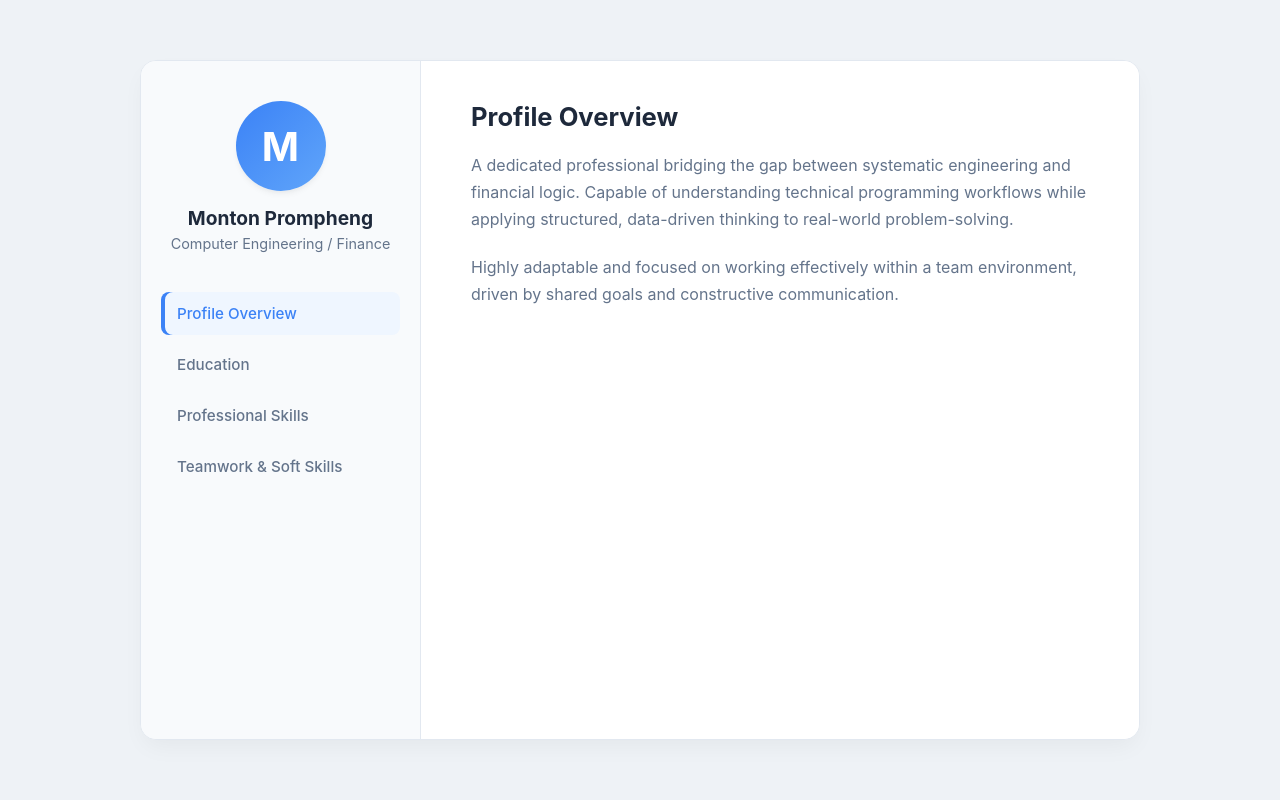
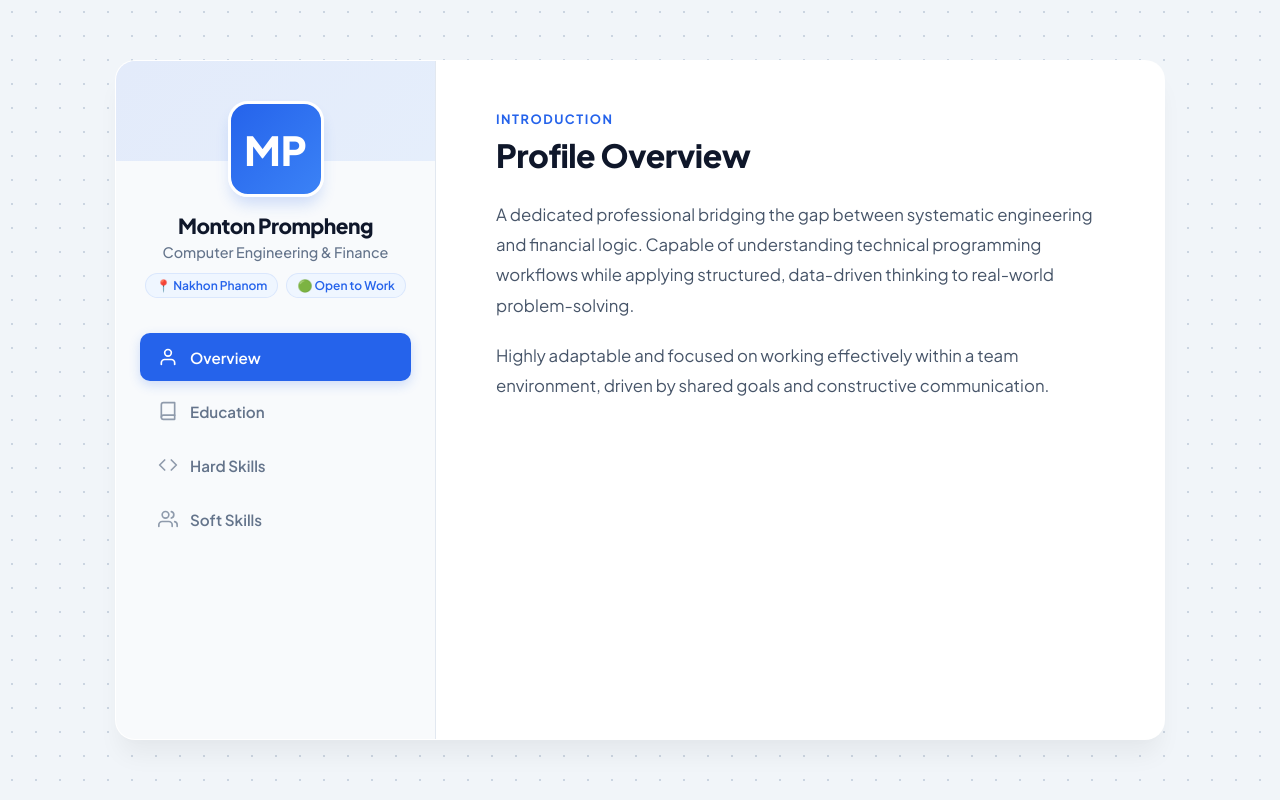
Before and after one commit to yujiminbluu/D-P, a plain HTML site: page index.html in a window 1280 px wide. Drawn offline with Linux system fonts and the light colour scheme.

Commit message:
แก้ UI index.html

```diff
--- a/index.html
+++ b/index.html
@@ -3,99 +3,182 @@
 <head>
     <meta charset="UTF-8">
     <meta name="viewport" content="width=device-width, initial-scale=1.0, maximum-scale=1.0, user-scalable=no">
-    <title>Monton Prompheng | Professional GUI</title>
+    <title>Monton Prompheng | Professional Portfolio</title>
+
+    <link rel="preconnect" href="https://fonts.googleapis.com">
+    <link rel="preconnect" href="https://fonts.gstatic.com" crossorigin>
+    <link href="https://fonts.googleapis.com/css2?family=Plus+Jakarta+Sans:wght@400;500;600;700;800&display=swap" rel="stylesheet">
+
     <style>
         :root {
-            --bg-body: #eef2f6;
+            --bg-body: #f1f5f9;
             --bg-surface: #ffffff;
-            --text-primary: #1e293b;
+            --text-primary: #0f172a;
             --text-secondary: #64748b;
-            --accent-main: #3b82f6;
+            --accent-main: #2563eb;
+            --accent-gradient: linear-gradient(135deg, #2563eb, #3b82f6);
             --accent-light: #eff6ff;
             --border-color: #e2e8f0;
+            --shadow-sm: 0 1px 2px 0 rgba(0, 0, 0, 0.05);
             --shadow-md: 0 4px 6px -1px rgba(0,0,0,0.05), 0 2px 4px -1px rgba(0,0,0,0.03);
-            --shadow-lg: 0 10px 25px -5px rgba(0,0,0,0.05);
+            --shadow-lg: 0 20px 25px -5px rgba(0,0,0,0.05), 0 8px 10px -6px rgba(0,0,0,0.01);
         }
 
         * {
             box-sizing: border-box;
             margin: 0;
             padding: 0;
-            font-family: 'Inter', -apple-system, BlinkMacSystemFont, "Segoe UI", Roboto, sans-serif;
-            -webkit-tap-highlight-color: transparent; /* เอาแสงกระพริบตอนกดในมือถือออก */
+            font-family: 'Plus Jakarta Sans', sans-serif;
+            -webkit-tap-highlight-color: transparent;
         }
 
         body {
             background-color: var(--bg-body);
+            /* เพิ่มลาย Dot Pattern ให้พื้นหลังไม่ดูโล่ง */
+            background-image: radial-gradient(#cbd5e1 1px, transparent 1px);
+            background-size: 24px 24px;
             color: var(--text-primary);
             height: 100vh;
             width: 100vw;
             display: flex;
             justify-content: center;
             align-items: center;
-            overflow: hidden; /* ป้องกันการเลื่อนหน้าเว็บทั้งหน้า */
+            overflow: hidden;
+            position: relative;
         }
 
-        /* โครงสร้างแอปพลิเคชัน */
+        /* เพิ่มแสง Glow ด้านหลังแอปให้ดูมีมิติ */
+        body::before {
+            content: '';
+            position: absolute;
+            width: 40vw;
+            height: 40vw;
+            background: radial-gradient(circle, rgba(37, 99, 235, 0.08) 0%, transparent 70%);
+            top: 50%;
+            left: 50%;
+            transform: translate(-50%, -50%);
+            z-index: -1;
+            pointer-events: none;
+        }
+
         .app-window {
             background-color: var(--bg-surface);
             width: 100%;
-            max-width: 1000px;
+            max-width: 1050px;
             display: flex;
             overflow: hidden;
             transition: all 0.3s ease;
+            position: relative;
+            z-index: 1;
         }
 
         .sidebar {
             background-color: #f8fafc;
             display: flex;
             transition: all 0.3s ease;
+            position: relative;
+        }
+
+        /* แถบตกแต่งหัว Sidebar */
+        .sidebar-header-bg {
+            position: absolute;
+            top: 0;
+            left: 0;
+            width: 100%;
+            height: 100px;
+            background: var(--accent-gradient);
+            opacity: 0.1;
+            z-index: 0;
         }
 
         .profile-section {
             display: flex;
             transition: all 0.3s ease;
+            position: relative;
+            z-index: 1;
         }
 
         .avatar-placeholder {
-            background: linear-gradient(135deg, var(--accent-main), #60a5fa);
+            background: var(--accent-gradient);
             color: white;
-            border-radius: 50%;
+            border-radius: 20px; /* เปลี่ยนจากวงกลมเป็นขอบมนให้ดู Modern ขึ้น */
             display: flex;
             justify-content: center;
             align-items: center;
-            font-weight: bold;
-            box-shadow: var(--shadow-md);
+            font-weight: 800;
+            box-shadow: 0 10px 15px -3px rgba(37, 99, 235, 0.2);
             flex-shrink: 0;
+            border: 3px solid white;
+        }
+
+        /* ป้าย Tag เล็กๆ ใต้โปรไฟล์ */
+        .badges-container {
+            display: flex;
+            gap: 8px;
+            flex-wrap: wrap;
+            margin-top: 12px;
+        }
+
+        .badge {
+            background: var(--accent-light);
+            color: var(--accent-main);
+            padding: 4px 10px;
+            border-radius: 20px;
+            font-size: 0.75rem;
+            font-weight: 600;
+            display: flex;
+            align-items: center;
+            gap: 4px;
+            border: 1px solid rgba(37, 99, 235, 0.1);
         }
 
         .nav-menu {
             display: flex;
-            gap: 8px;
+            gap: 6px;
+            position: relative;
+            z-index: 1;
         }
 
         .nav-item {
-            border-radius: 8px;
+            border-radius: 10px;
             cursor: pointer;
             font-size: 0.95rem;
-            font-weight: 500;
+            font-weight: 600;
             color: var(--text-secondary);
-            transition: all 0.3s ease;
+            transition: all 0.3s cubic-bezier(0.4, 0, 0.2, 1);
             display: flex;
             align-items: center;
+            gap: 12px;
             background: transparent;
             border: none;
             white-space: nowrap;
         }
 
+        .nav-item svg {
+            width: 20px;
+            height: 20px;
+            stroke: currentColor;
+            stroke-width: 2;
+            fill: none;
+            stroke-linecap: round;
+            stroke-linejoin: round;
+            opacity: 0.7;
+            transition: all 0.3s ease;
+        }
+
         .nav-item:hover {
-            background-color: var(--border-color);
+            background-color: #f1f5f9;
             color: var(--text-primary);
         }
 
         .nav-item.active {
-            background-color: var(--accent-light);
-            color: var(--accent-main);
+            background-color: var(--accent-main);
+            color: white;
+            box-shadow: 0 4px 12px rgba(37, 99, 235, 0.2);
+        }
+
+        .nav-item.active svg {
+            opacity: 1;
         }
 
         .main-content {
@@ -105,77 +188,69 @@
             background-color: var(--bg-surface);
         }
 
-        /* ซ่อน Scrollbar แต่ยังเลื่อนได้ (เพื่อความสวยงามแบบแอป) */
-        ::-webkit-scrollbar {
-            width: 6px;
-            height: 6px;
-        }
-        ::-webkit-scrollbar-track {
-            background: transparent;
-        }
-        ::-webkit-scrollbar-thumb {
-            background: #cbd5e1;
-            border-radius: 10px;
-        }
+        ::-webkit-scrollbar { width: 8px; height: 8px; }
+        ::-webkit-scrollbar-track { background: transparent; }
+        ::-webkit-scrollbar-thumb { background: #cbd5e1; border-radius: 10px; border: 2px solid var(--bg-surface); }
+        ::-webkit-scrollbar-thumb:hover { background: #94a3b8; }
 
         /* -------------------------------------------
-           [1] โหมดแนวนอน (Landscape / PC Desktop)
+           [1] โหมดแนวนอน (Landscape / PC)
            ------------------------------------------- */
         @media (orientation: landscape) {
             .app-window {
                 height: 85vh;
-                border-radius: 16px;
+                border-radius: 20px;
                 box-shadow: var(--shadow-lg);
-                border: 1px solid var(--border-color);
-                flex-direction: row; /* เรียงซ้าย-ขวา */
+                border: 1px solid rgba(255, 255, 255, 0.8);
+                flex-direction: row;
             }
             .sidebar {
-                width: 280px;
-                flex-direction: column; /* เมนูเรียงบนลงล่าง */
+                width: 320px;
+                flex-direction: column;
                 border-right: 1px solid var(--border-color);
-                padding: 40px 20px;
+                padding: 40px 24px;
             }
             .profile-section {
                 flex-direction: column;
                 align-items: center;
                 text-align: center;
-                margin-bottom: 40px;
+                margin-bottom: 35px;
             }
             .avatar-placeholder {
-                width: 90px;
-                height: 90px;
+                width: 96px;
+                height: 96px;
                 font-size: 2.5rem;
                 margin-bottom: 15px;
             }
-            .profile-name { font-size: 1.2rem; font-weight: 700; }
-            .profile-role { font-size: 0.9rem; color: var(--text-secondary); margin-top: 5px; }
+            .profile-name { font-size: 1.3rem; font-weight: 800; letter-spacing: -0.5px; }
+            .profile-role { font-size: 0.9rem; color: var(--text-secondary); margin-top: 4px; font-weight: 500;}
+            .badges-container { justify-content: center; }
 
             .nav-menu { flex-direction: column; }
-            .nav-item { padding: 12px 16px; text-align: left; }
-            .nav-item.active { box-shadow: inset 4px 0 0 var(--accent-main); }
+            .nav-item { padding: 14px 18px; text-align: left; }
 
-            .main-content { padding: 40px 50px; }
+            .main-content { padding: 50px 60px; }
         }
 
         /* -------------------------------------------
-           [2] โหมดแนวตั้ง (Portrait / Mobile Phone)
+           [2] โหมดแนวตั้ง (Portrait / Mobile)
            ------------------------------------------- */
         @media (orientation: portrait) {
             .app-window {
                 height: 100vh;
                 width: 100vw;
-                border-radius: 0; /* เอาขอบโค้งออกให้เต็มจอ */
-                flex-direction: column; /* เรียงบนลงล่าง */
+                border-radius: 0;
+                flex-direction: column;
             }
             .sidebar {
                 width: 100%;
                 flex-direction: column;
                 border-bottom: 1px solid var(--border-color);
                 padding: 20px 20px 10px 20px;
-                background-color: var(--bg-surface);
-                box-shadow: 0 2px 10px rgba(0,0,0,0.02);
                 z-index: 10;
+                box-shadow: var(--shadow-sm);
             }
+            .sidebar-header-bg { height: 100%; opacity: 0.05; }
             .profile-section {
                 flex-direction: row;
                 align-items: center;
@@ -184,82 +259,145 @@
                 gap: 15px;
             }
             .avatar-placeholder {
-                width: 60px;
-                height: 60px;
-                font-size: 1.5rem;
+                width: 64px;
+                height: 64px;
+                font-size: 1.6rem;
+                border-radius: 16px;
             }
-            .profile-name { font-size: 1.1rem; font-weight: 700; }
-            .profile-role { font-size: 0.85rem; color: var(--text-secondary); }
+            .profile-name { font-size: 1.15rem; font-weight: 800; letter-spacing: -0.5px;}
+            .profile-role { font-size: 0.85rem; color: var(--text-secondary); font-weight: 500;}
 
             .nav-menu {
                 flex-direction: row;
-                overflow-x: auto; /* ทำให้เอานิ้วปัดซ้ายขวาได้ */
-                padding-bottom: 5px;
+                overflow-x: auto;
+                padding-bottom: 8px;
+                gap: 8px;
             }
             .nav-item { padding: 10px 16px; }
-            .nav-item.active { box-shadow: inset 0 -3px 0 var(--accent-main); }
 
-            .main-content { padding: 25px 20px; }
+            .main-content { padding: 30px 24px; }
         }
 
         /* -------------------------------------------
-           ส่วนการตกแต่งเนื้อหาด้านใน (ไม่ขึ้นกับแนว)
+           การตกแต่งเนื้อหาด้านใน
            ------------------------------------------- */
         .tab-pane {
             display: none;
-            animation: fadeIn 0.3s ease forwards;
+            animation: slideFade 0.4s cubic-bezier(0.16, 1, 0.3, 1) forwards;
         }
         .tab-pane.active { display: block; }
 
-        @keyframes fadeIn {
-            from { opacity: 0; transform: translateY(10px); }
+        @keyframes slideFade {
+            from { opacity: 0; transform: translateY(15px); }
             to { opacity: 1; transform: translateY(0); }
         }
 
-        h2.section-heading { font-size: 1.6rem; font-weight: 700; margin-bottom: 20px; color: var(--text-primary); }
-        p.summary-text { line-height: 1.7; color: var(--text-secondary); font-size: 1rem; margin-bottom: 20px; }
+        .section-tag {
+            font-size: 0.8rem;
+            text-transform: uppercase;
+            letter-spacing: 1.5px;
+            color: var(--accent-main);
+            font-weight: 700;
+            margin-bottom: 8px;
+            display: block;
+        }
+
+        h2.section-heading {
+            font-size: 2rem;
+            font-weight: 800;
+            margin-bottom: 25px;
+            color: var(--text-primary);
+            letter-spacing: -0.5px;
+        }
+
+        p.summary-text {
+            line-height: 1.8;
+            color: #475569;
+            font-size: 1.05rem;
+            margin-bottom: 20px;
+            font-weight: 400;
+        }
 
         .info-card {
-            background: #fff;
+            background: var(--bg-surface);
             border: 1px solid var(--border-color);
+            border-left: 4px solid var(--accent-main); /* ขอบซ้ายให้การ์ดดูมีลูกเล่น */
             border-radius: 12px;
-            padding: 20px;
-            margin-bottom: 15px;
-            transition: transform 0.2s;
+            padding: 24px;
+            margin-bottom: 20px;
+            transition: all 0.3s ease;
+            box-shadow: var(--shadow-sm);
         }
-        .info-card:hover { transform: translateY(-2px); box-shadow: var(--shadow-md); border-color: #cbd5e1; }
-        .card-title { font-weight: 600; font-size: 1.05rem; }
-        .card-subtitle { font-size: 0.85rem; color: var(--accent-main); margin: 4px 0 10px 0; font-weight: 500; }
+        .info-card:hover {
+            transform: translateY(-3px);
+            box-shadow: var(--shadow-md);
+            border-color: #cbd5e1;
+        }
+        .card-title { font-weight: 700; font-size: 1.15rem; color: var(--text-primary); }
+        .card-subtitle { font-size: 0.9rem; color: var(--accent-main); margin: 6px 0 12px 0; font-weight: 600; }
 
-        .skill-group { margin-bottom: 15px; }
-        .skill-header { display: flex; justify-content: space-between; font-size: 0.85rem; font-weight: 500; margin-bottom: 6px; }
-        .progress-bg { width: 100%; height: 6px; background-color: var(--border-color); border-radius: 4px; overflow: hidden; }
-        .progress-bar { height: 100%; background-color: var(--accent-main); border-radius: 4px; }
+        .skill-group { margin-bottom: 18px; }
+        .skill-header { display: flex; justify-content: space-between; font-size: 0.9rem; font-weight: 600; margin-bottom: 8px; color: var(--text-primary);}
+        .progress-bg { width: 100%; height: 8px; background-color: #e2e8f0; border-radius: 10px; overflow: hidden; }
+        .progress-bar { height: 100%; background: var(--accent-gradient); border-radius: 10px; position: relative; }
+
+        /* ใส่แสงวิบวับในหลอดพลัง */
+        .progress-bar::after {
+            content: '';
+            position: absolute;
+            top: 0; left: 0; bottom: 0; right: 0;
+            background: linear-gradient(90deg, rgba(255,255,255,0) 0%, rgba(255,255,255,0.3) 50%, rgba(255,255,255,0) 100%);
+            animation: shimmer 2s infinite;
+        }
+        @keyframes shimmer {
+            0% { transform: translateX(-100%); }
+            100% { transform: translateX(100%); }
+        }
+
     </style>
 </head>
 <body>
 
     <div class="app-window">
         <aside class="sidebar">
+            <div class="sidebar-header-bg"></div>
             <div class="profile-section">
-                <div class="avatar-placeholder">M</div>
+                <div class="avatar-placeholder">MP</div>
                 <div>
                     <div class="profile-name">Monton Prompheng</div>
-                    <div class="profile-role">Computer Engineering / Finance</div>
+                    <div class="profile-role">Computer Engineering & Finance</div>
+
+                    <div class="badges-container">
+                        <div class="badge">📍 Nakhon Phanom</div>
+                        <div class="badge">🟢 Open to Work</div>
+                    </div>
                 </div>
             </div>
 
             <div class="nav-menu">
-                <button class="nav-item active" onclick="openTab('profile')">Profile Overview</button>
-                <button class="nav-item" onclick="openTab('education')">Education</button>
-                <button class="nav-item" onclick="openTab('skills')">Professional Skills</button>
-                <button class="nav-item" onclick="openTab('teamwork')">Teamwork & Soft Skills</button>
+                <button class="nav-item active" onclick="openTab('profile')">
+                    <svg viewBox="0 0 24 24"><path d="M20 21v-2a4 4 0 0 0-4-4H8a4 4 0 0 0-4 4v2"></path><circle cx="12" cy="7" r="4"></circle></svg>
+                    Overview
+                </button>
+                <button class="nav-item" onclick="openTab('education')">
+                    <svg viewBox="0 0 24 24"><path d="M4 19.5A2.5 2.5 0 0 1 6.5 17H20"></path><path d="M6.5 2H20v20H6.5A2.5 2.5 0 0 1 4 19.5v-15A2.5 2.5 0 0 1 6.5 2z"></path></svg>
+                    Education
+                </button>
+                <button class="nav-item" onclick="openTab('skills')">
+                    <svg viewBox="0 0 24 24"><polyline points="16 18 22 12 16 6"></polyline><polyline points="8 6 2 12 8 18"></polyline></svg>
+                    Hard Skills
+                </button>
+                <button class="nav-item" onclick="openTab('teamwork')">
+                    <svg viewBox="0 0 24 24"><path d="M17 21v-2a4 4 0 0 0-4-4H5a4 4 0 0 0-4 4v2"></path><circle cx="9" cy="7" r="4"></circle><path d="M23 21v-2a4 4 0 0 0-3-3.87"></path><path d="M16 3.13a4 4 0 0 1 0 7.75"></path></svg>
+                    Soft Skills
+                </button>
             </div>
         </aside>
 
         <main class="main-content">
 
             <section id="profile" class="tab-pane active">
+                <span class="section-tag">Introduction</span>
                 <h2 class="section-heading">Profile Overview</h2>
                 <p class="summary-text">
                     A dedicated professional bridging the gap between systematic engineering and financial logic. Capable of understanding technical programming workflows while applying structured, data-driven thinking to real-world problem-solving.
@@ -270,30 +408,32 @@
             </section>
 
             <section id="education" class="tab-pane">
+                <span class="section-tag">Academic Background</span>
                 <h2 class="section-heading">Education</h2>
 
                 <div class="info-card">
                     <div class="card-title">Bachelor of Engineering in Computer Engineering</div>
                     <div class="card-subtitle">Nakhon Phanom University</div>
-                    <p style="color: var(--text-secondary); font-size: 0.9rem; line-height: 1.6;">
+                    <p style="color: var(--text-secondary); font-size: 0.95rem; line-height: 1.6;">
                         Focusing on system architecture, logical reasoning, and fundamental programming concepts. Applying analytical approaches to solve complex operational problems systematically.
                     </p>
                 </div>
 
-                <div class="info-card">
+                <div class="info-card" style="border-left-color: #94a3b8;">
                     <div class="card-title">Undergraduate Studies in Accounting (2 Years)</div>
-                    <div class="card-subtitle">Mahasarakham University</div>
-                    <p style="color: var(--text-secondary); font-size: 0.9rem; line-height: 1.6;">
+                    <div class="card-subtitle" style="color: #64748b;">Mahasarakham University</div>
+                    <p style="color: var(--text-secondary); font-size: 0.95rem; line-height: 1.6;">
                         Built a solid foundation in accounting principles, structural financial data management, and systematic record-keeping.
                     </p>
                 </div>
             </section>
 
             <section id="skills" class="tab-pane">
+                <span class="section-tag">Core Competencies</span>
                 <h2 class="section-heading">Hard Skills</h2>
 
-                <div class="info-card">
-                    <h3 style="margin-bottom: 15px; font-size: 0.95rem;">Technical & Systems</h3>
+                <div class="info-card" style="border-left-color: transparent;">
+                    <h3 style="margin-bottom: 20px; font-size: 1.1rem; color: var(--text-primary);">Technical & Systems</h3>
                     <div class="skill-group">
                         <div class="skill-header"><span>Systematic Workflow Design</span> <span>85%</span></div>
                         <div class="progress-bg"><div class="progress-bar" style="width: 85%;"></div></div>
@@ -304,8 +444,8 @@
                     </div>
                 </div>
 
-                <div class="info-card">
-                    <h3 style="margin-bottom: 15px; font-size: 0.95rem;">Finance & Analytics</h3>
+                <div class="info-card" style="border-left-color: transparent;">
+                    <h3 style="margin-bottom: 20px; font-size: 1.1rem; color: var(--text-primary);">Finance & Analytics</h3>
                     <div class="skill-group">
                         <div class="skill-header"><span>Accounting & Bookkeeping</span> <span>80%</span></div>
                         <div class="progress-bg"><div class="progress-bar" style="width: 80%;"></div></div>
@@ -318,11 +458,12 @@
             </section>
 
             <section id="teamwork" class="tab-pane">
-                <h2 class="section-heading">Teamwork</h2>
+                <span class="section-tag">Collaboration</span>
+                <h2 class="section-heading">Teamwork & Soft Skills</h2>
 
                 <div class="info-card">
                     <div class="card-title">Collaborative Excellence</div>
-                    <ul style="margin-top: 15px; padding-left: 20px; color: var(--text-secondary); line-height: 1.8; font-size: 0.95rem;">
+                    <ul style="margin-top: 15px; padding-left: 20px; color: var(--text-secondary); line-height: 2; font-size: 1rem;">
                         <li><strong>Shared Goal Responsibility:</strong> Committed to achieving team objectives over individual recognition.</li>
                         <li><strong>Constructive Communication:</strong> Clear, open, and respectful dialogue to resolve issues logically.</li>
                         <li><strong>Adaptability:</strong> Flexible in dynamic environments, able to pivot between technical tasks and analytical roles.</li>
```
